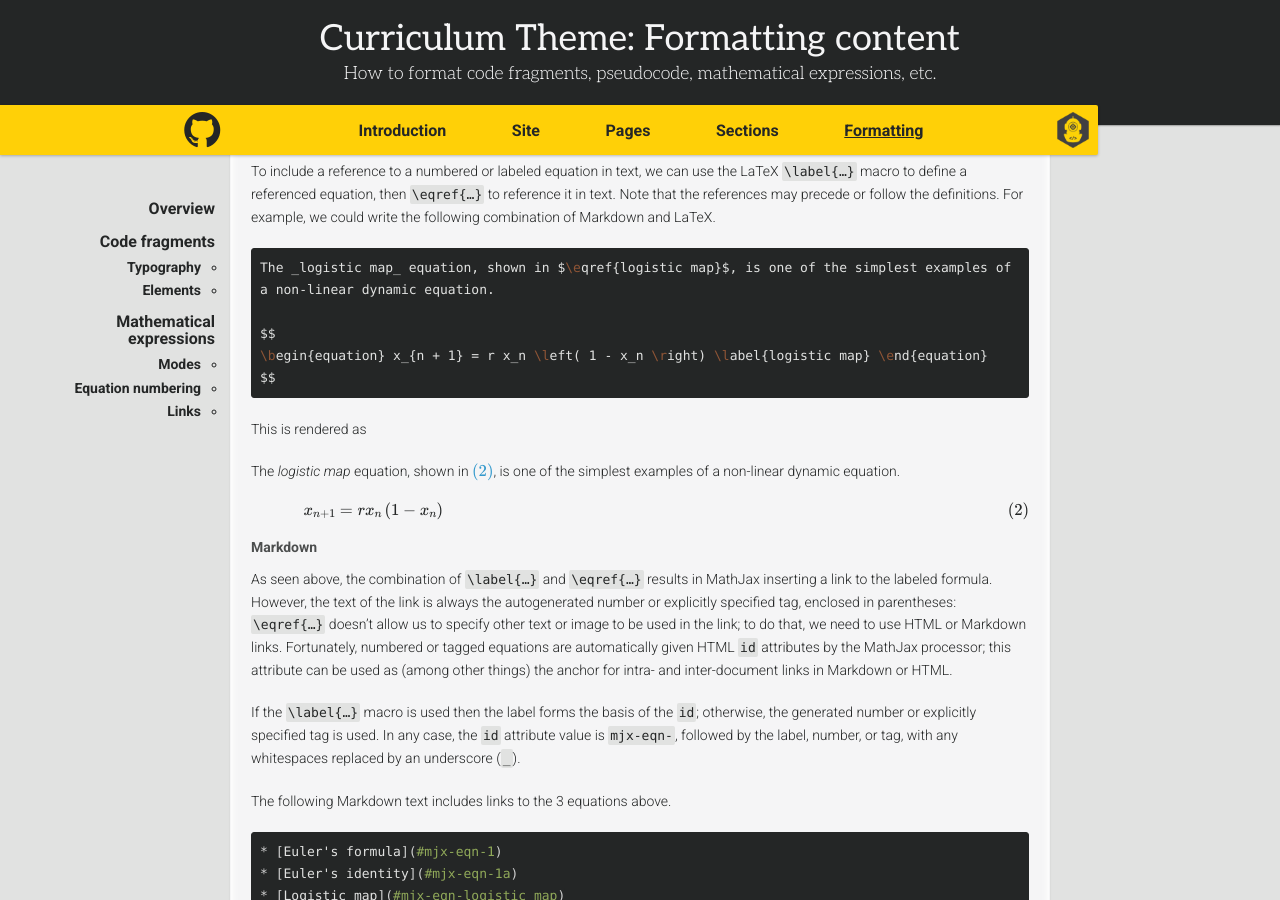
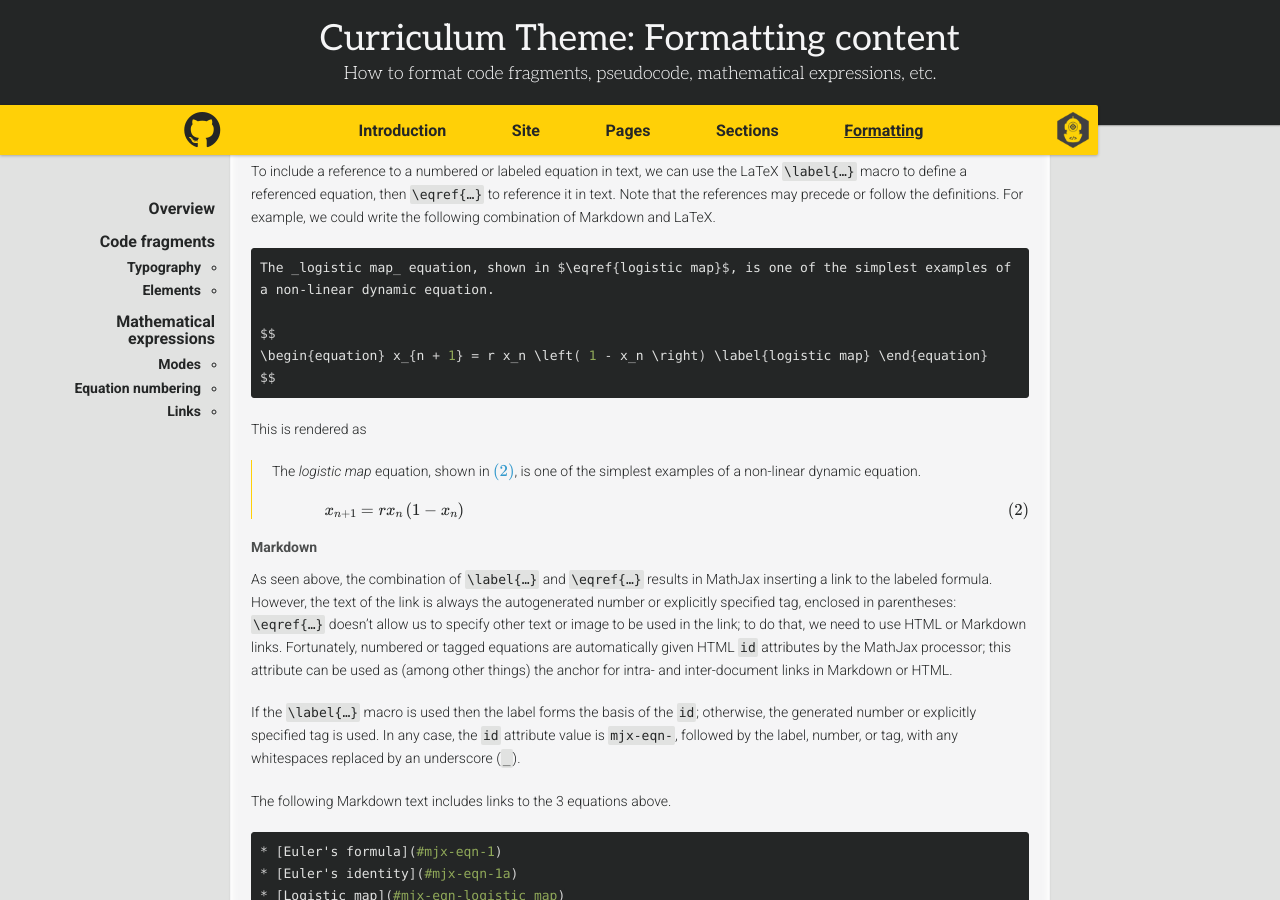
Before and after one commit to ddc-java/ddc-day, a Jekyll site: the page built from formatting.md, in a window 1280 px wide and 900 px high, scrolled down 3430 px. Built offline with Jekyll 4.4.1, drawn with Linux system fonts in a browser that asks for light colours; nearby versions of some CDN libraries; some web fonts are replaced; our own code applies the rules of GitHub Pages for plain Markdown files; formulas are drawn with MathJax 3.

Commit message:
Formatting content

````diff
--- a/formatting.md
+++ b/formatting.md
@@ -154,7 +154,7 @@ $$
 
 To include a reference to a numbered or labeled equation in text, we can use the LaTeX `\label{…}` macro to define a referenced equation, then `\eqref{…}` to reference it in text. Note that the references may precede or follow the definitions. For example, we could write the following combination of Markdown and LaTeX.
 
-```markdown
+```tex
 The _logistic map_ equation, shown in $\eqref{logistic map}$, is one of the simplest examples of a non-linear dynamic equation.
 
 $$
@@ -164,11 +164,11 @@ $$
 
 This is rendered as
 
-The _logistic map_ equation, shown in $\eqref{logistic map}$, is one of the simplest examples of a non-linear dynamic equation.
-
-$$
-\begin{equation} x_{n + 1} = r x_n \left( 1 - x_n \right) \label{logistic map} \end{equation}
-$$
+> The _logistic map_ equation, shown in $\eqref{logistic map}$, is one of the simplest examples of a non-linear dynamic equation.
+>
+> $$
+> \begin{equation} x_{n + 1} = r x_n \left( 1 - x_n \right) \label{logistic map} \end{equation}
+> $$
 
 
 #### Markdown
````
